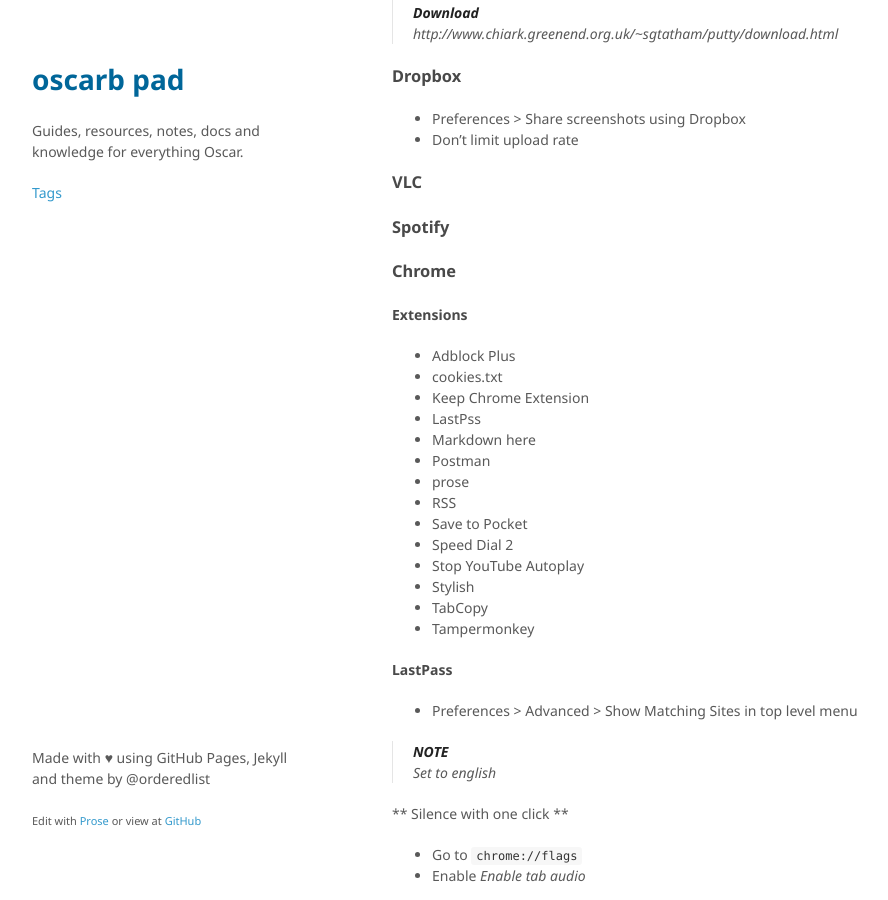
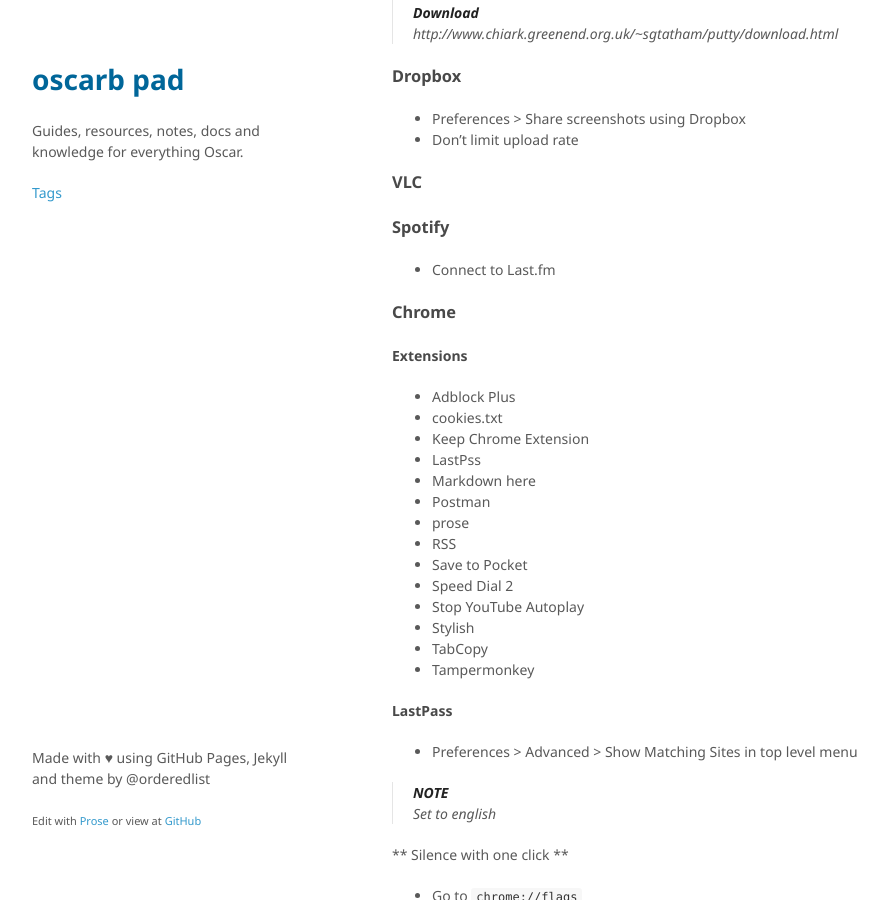
Before and after one commit to oscarb/pad, a Jekyll site: the page built from _docs/windows-10-essentials.md, in a window 1280 px wide and 900 px high, scrolled down 4779 px. Shown: the whole window, without its empty margins (128-1016 px from the left). Built offline with Jekyll 4.4.1, drawn with Linux system fonts in a browser that asks for light colours.

Commit message:
Updated windows-10-essentials.md

```diff
--- a/_docs/windows-10-essentials.md
+++ b/_docs/windows-10-essentials.md
@@ -175,6 +175,7 @@ Settings > Compression > Remove redundant folders from extraction path
 ### VLC
 
 ### Spotify
+* Connect to Last.fm
 
 ### Chrome
 
```
